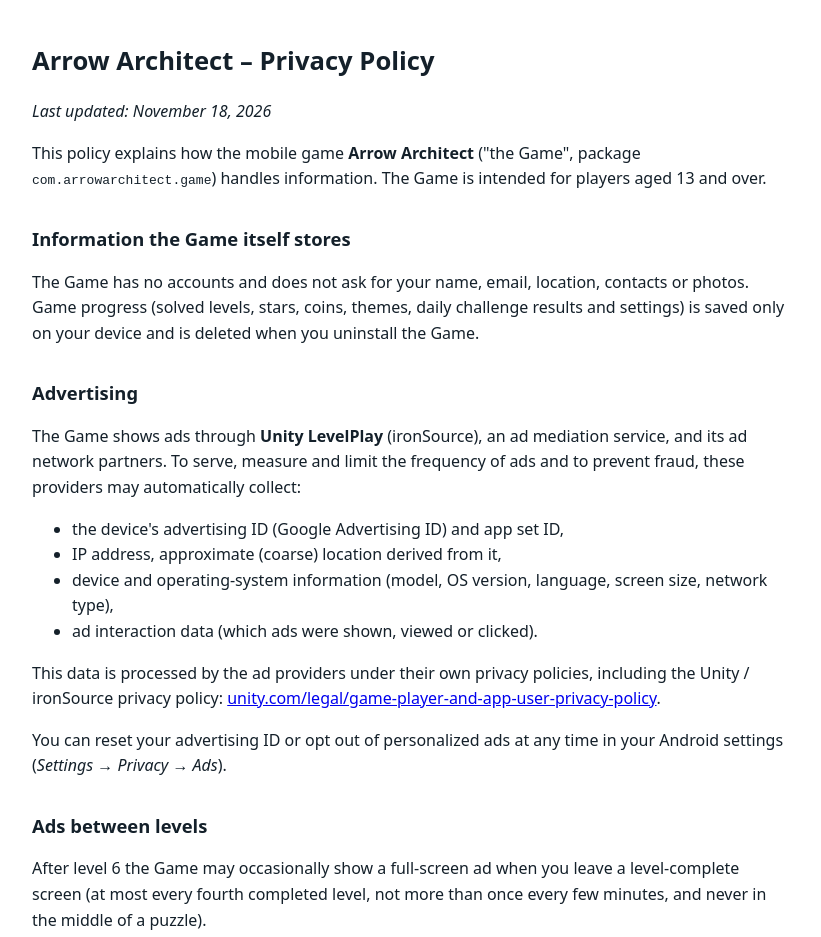
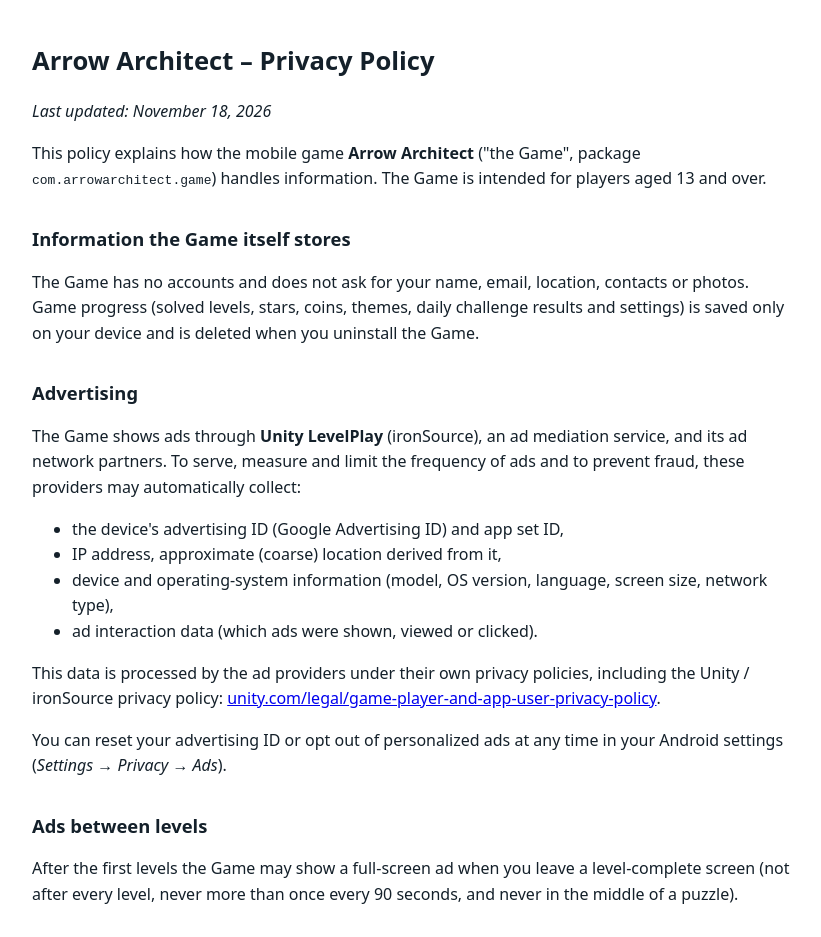
Before and after one commit to stdSheraz/arrow-architect-privacy, a plain HTML site: page index.html in a window 1280 px wide. Shown: the top 937 px of the page, without its empty margins (228-1049 px from the left). Drawn offline with Linux system fonts and the light colour scheme.

Commit message:
Ad pacing wording

```diff
--- a/index.html
+++ b/index.html
@@ -31,7 +31,7 @@
 <p>You can reset your advertising ID or opt out of personalized ads at any time in your Android settings (<em>Settings → Privacy → Ads</em>).</p>
 
 <h2>Ads between levels</h2>
-<p>After level 6 the Game may occasionally show a full-screen ad when you leave a level-complete screen (at most every fourth completed level, not more than once every few minutes, and never in the middle of a puzzle).</p>
+<p>After the first levels the Game may show a full-screen ad when you leave a level-complete screen (not after every level, never more than once every 90 seconds, and never in the middle of a puzzle).</p>
 
 <h2>Rewarded ads</h2>
 <p>Some optional features (an extra hint, or skipping a level after several failed tries) let you choose to watch a video ad. Watching is always optional.</p>
```
